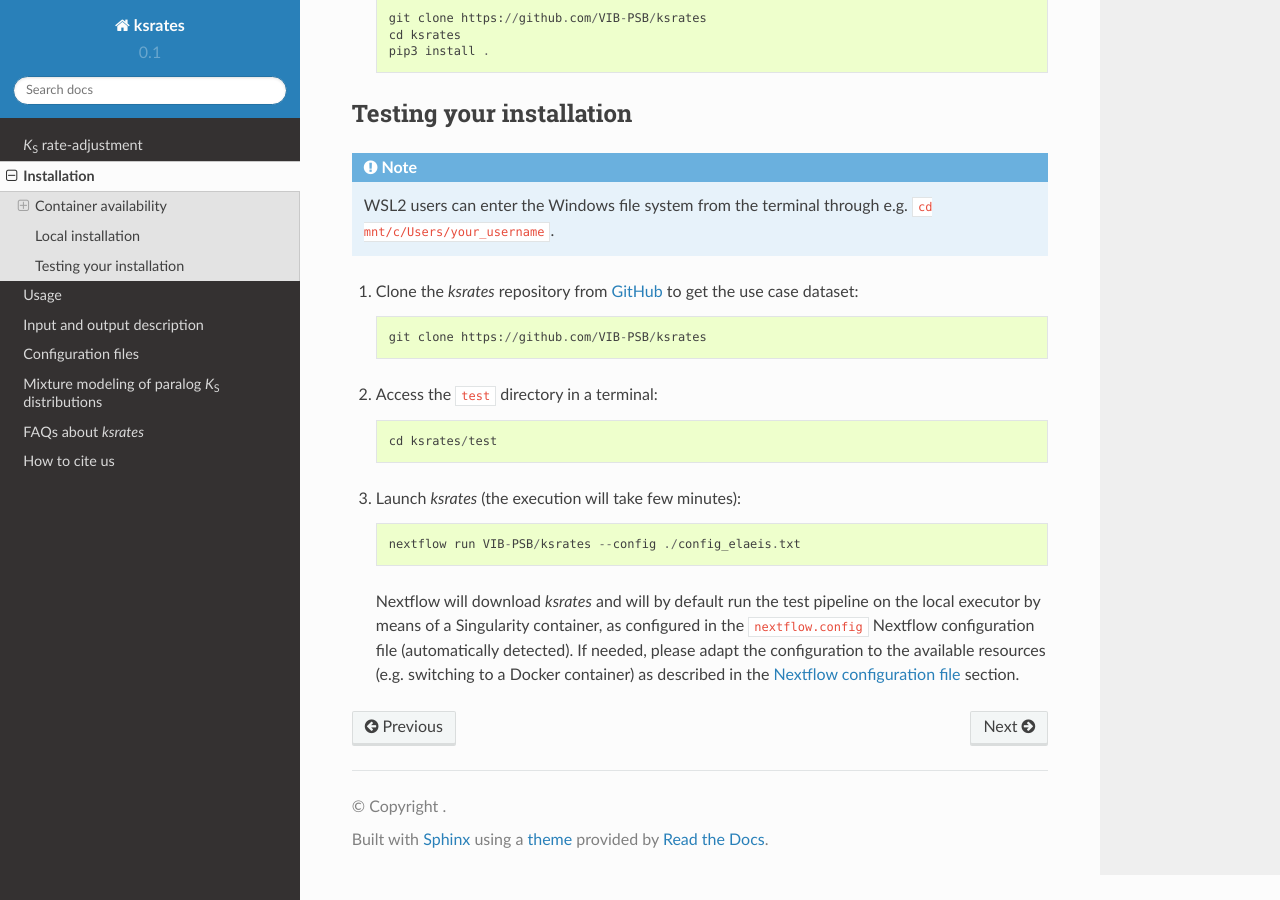
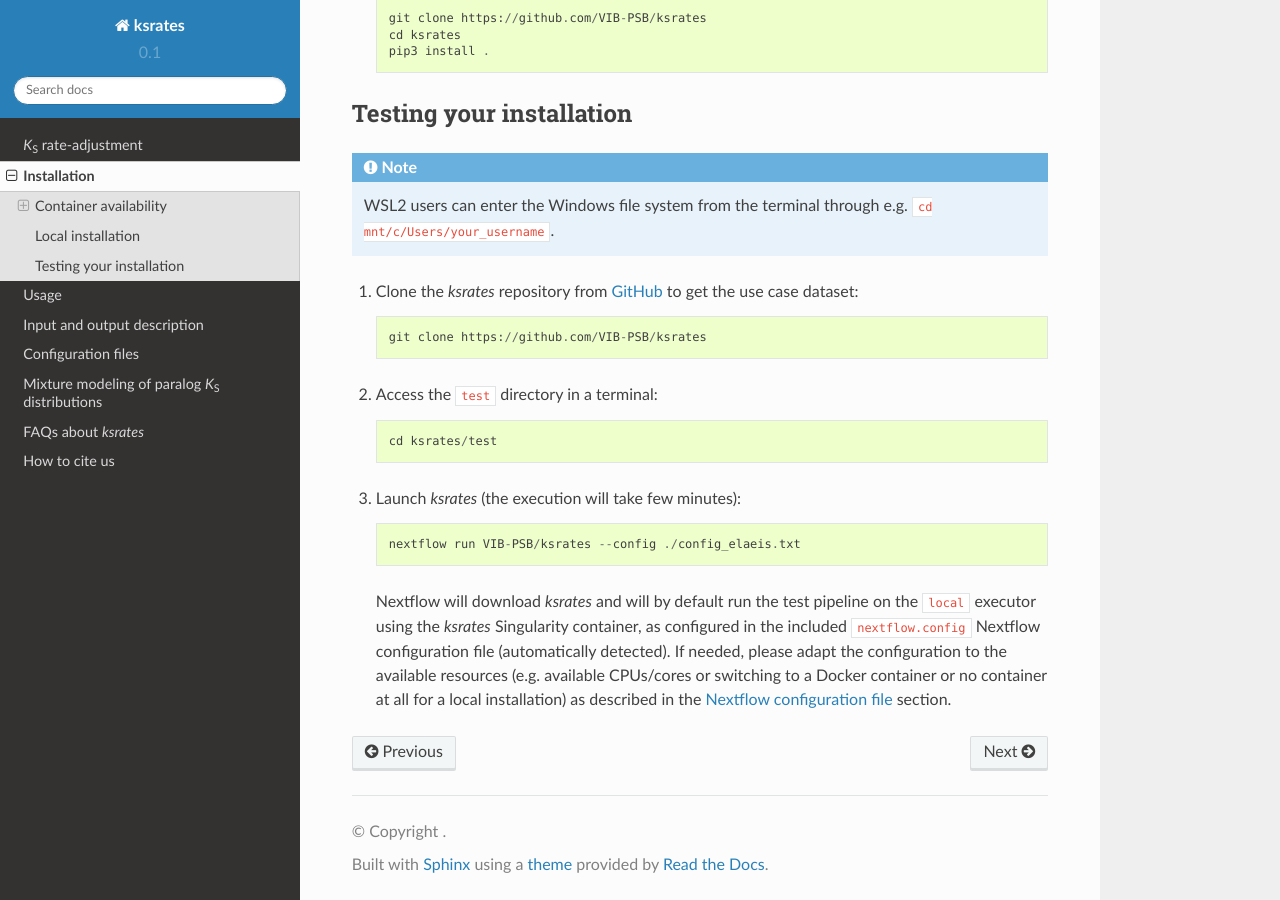
Before and after one commit to VIB-PSB/ksrates, a Sphinx documentation site: the page built from doc/source/installation.rst, in a window 1280 px wide and 900 px high, scrolled down 3543 px. Built offline with Sphinx 7.4.7 and the Read the Docs theme 2.0.0, drawn with Linux system fonts in a browser that asks for light colours.

Commit message:
Improve description of NF usage in Installation
Co-authored-by: lohausr <56632794+lohausr@users.noreply.github.com>

```diff
--- a/doc/source/installation.rst
+++ b/doc/source/installation.rst
@@ -138,4 +138,4 @@ Testing your installation
 
         nextflow run VIB-PSB/ksrates --config ./config_elaeis.txt
 
-    Nextflow will download *ksrates* and will by default run the test pipeline on the local executor by means of a Singularity container, as configured in the ``nextflow.config`` Nextflow configuration file (automatically detected). If needed, please adapt the configuration to the available resources (e.g. switching to a Docker container) as described in the :ref:`nextflow_config_section` section.
+    Nextflow will download *ksrates* and will by default run the test pipeline on the ``local`` executor using the *ksrates* Singularity container, as configured in the included ``nextflow.config`` Nextflow configuration file (automatically detected). If needed, please adapt the configuration to the available resources (e.g. available CPUs/cores or switching to a Docker container or no container at all for a local installation) as described in the :ref:`nextflow_config_section` section.
```
